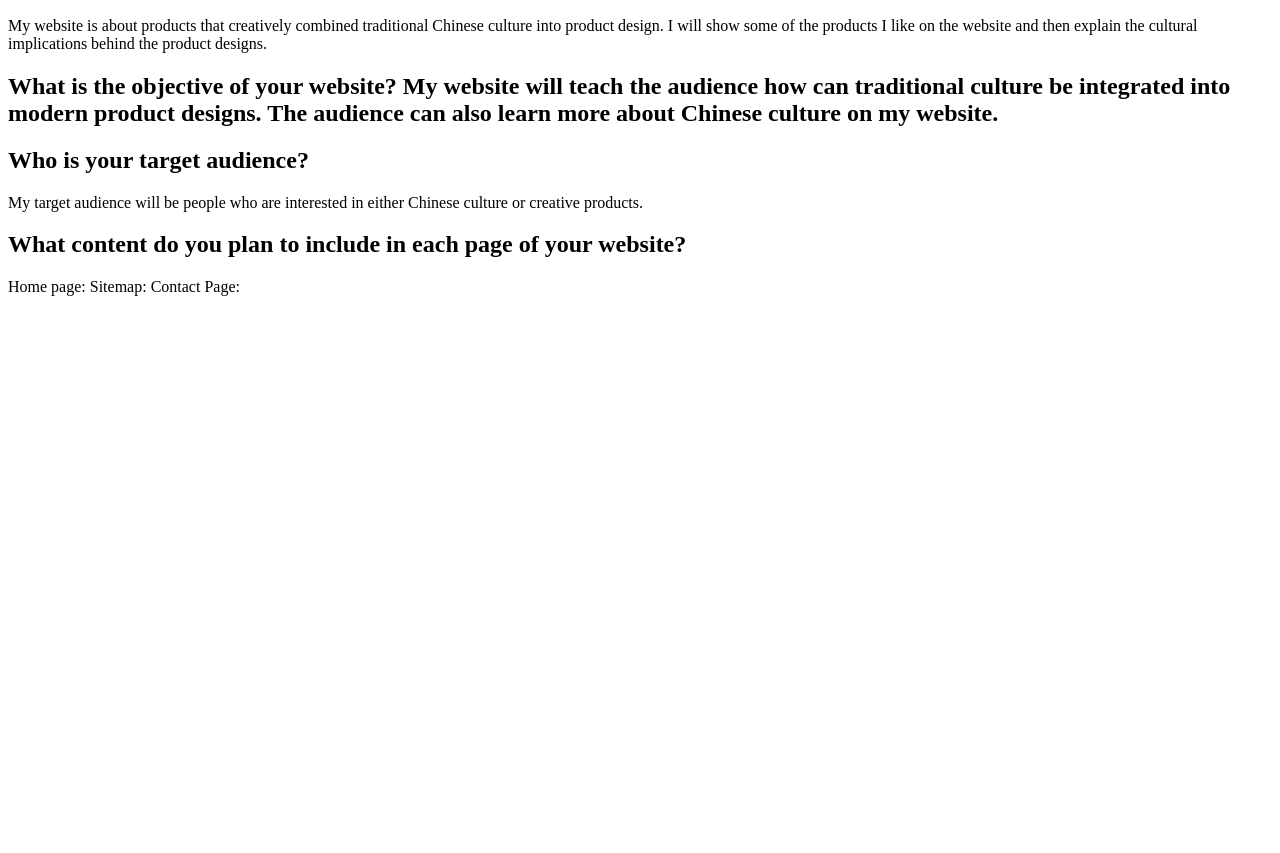
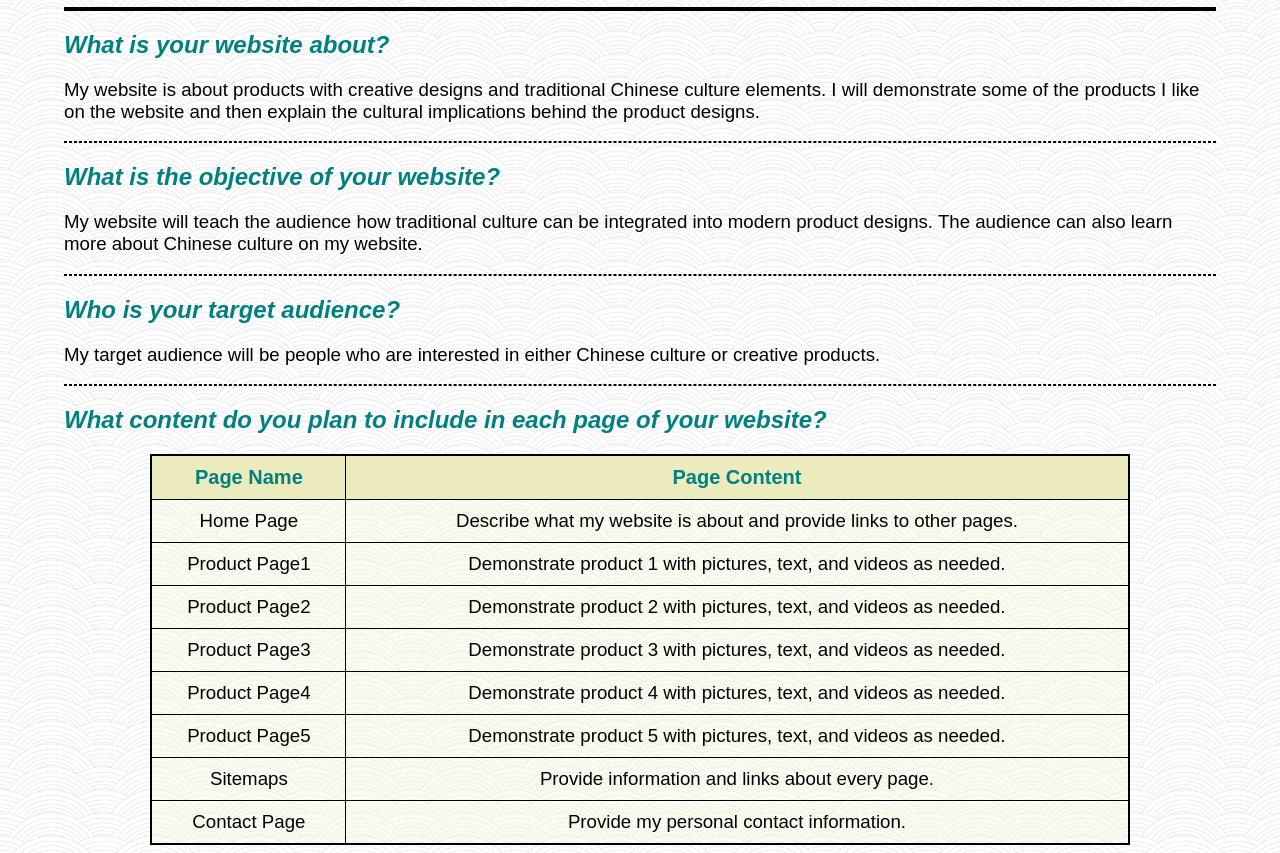
Before and after one commit to xjiang1/Project, a plain HTML site: page proposal.html in a window 1280 px wide. Shown: the part 110-963 px from the top of the page. Before the commit the page ends 800 px from the top, so only its background shows below. Drawn offline with Linux system fonts and the light colour scheme.

Commit message:
updated and finished proposal.html

```diff
--- a/proposal.html
+++ b/proposal.html
@@ -5,25 +5,142 @@
     <meta http-equiv="X-UA-Compatible" content="IE=edge" />
     <meta name="viewport" content="width=device-width, initial-scale=1.0" />
     <title>Proposal</title>
+    <style>
+      body {
+        margin-left: 5%;
+        margin-right: 5%;
+        background: url(images/background1.png);
+      }
+
+      h1 {
+        text-align: center;
+        font-family: Arial, Helvetica, sans-serif;
+        color: teal;
+        font-size: 24pt;
+        margin-top: 30pt;
+        margin-bottom: 30pt;
+      }
+
+      h2 {
+        font-family: Arial, Helvetica, sans-serif;
+        font-size: 18pt;
+        color: teal;
+        font-style: italic;
+      }
+
+      #hr1 {
+        border: 2px solid black;
+      }
+
+      hr {
+        border: 1px dashed black;
+      }
+
+      table {
+        font-family: Arial, Helvetica, sans-serif;
+        font-size: 14pt;
+        border: 2px solid black;
+        width: 85%;
+        border-collapse: collapse;
+        margin-right: auto;
+        margin-left: auto;
+        background-color: rgba(245, 245, 220, 0.384);
+      }
+
+      td {
+        padding: 10px;
+        border: 1px solid black;
+        text-align: center;
+        vertical-align: middle;
+      }
+
+      p {
+        font-size: 14pt;
+        font-family: Arial, Helvetica, sans-serif;
+      }
+
+      #row1 {
+        font-weight: bolder;
+        color: teal;
+        background-color: rgb(235, 235, 190);
+        font-size: 15pt;
+      }
+    </style>
   </head>
   <body>
     <h1>Yvonne Jiang's Project Proposal</h1>
+    <hr id="hr1" />
     <h2>What is your website about?</h2>
-    <p>My website is about products that creatively combined traditional Chinese culture into product design.
-        I will show some of the products I like on the website and then explain the cultural implications behind the product designs. </p>
-    <h2>What is the objective of your website?
-        My website will teach the audience how can traditional culture be integrated into modern product designs.
-        The audience can also learn more about Chinese culture on my website.
-    </h2>
+    <p>
+      My website is about products with creative designs and traditional Chinese
+      culture elements. I will demonstrate some of the products I like on the
+      website and then explain the cultural implications behind the product
+      designs.
+    </p>
+    <hr />
+    <h2>What is the objective of your website?</h2>
+    <p>
+      My website will teach the audience how traditional culture can be
+      integrated into modern product designs. The audience can also learn more
+      about Chinese culture on my website.
+    </p>
+    <hr />
     <h2>Who is your target audience?</h2>
     <p>
-        My target audience will be people who are interested in either Chinese culture or creative products.
+      My target audience will be people who are interested in either Chinese
+      culture or creative products.
     </p>
+    <hr />
     <h2>What content do you plan to include in each page of your website?</h2>
-    <p>
-        Home page:
-        Sitemap:
-        Contact Page:
-    </p>
+    <table>
+      <tr id="row1">
+        <td>Page Name</td>
+        <td>Page Content</td>
+      </tr>
+      <tr class="rows">
+        <td>Home Page</td>
+        <td>
+          Describe what my website is about and provide links to other pages.
+        </td>
+      </tr>
+      <tr class="rows">
+        <td>Product Page1</td>
+        <td>
+          Demonstrate product 1 with pictures, text, and videos as needed.
+        </td>
+      </tr>
+      <tr class="rows">
+        <td>Product Page2</td>
+        <td>
+          Demonstrate product 2 with pictures, text, and videos as needed.
+        </td>
+      </tr>
+      <tr class="rows">
+        <td>Product Page3</td>
+        <td>
+          Demonstrate product 3 with pictures, text, and videos as needed.
+        </td>
+      </tr>
+      <tr class="rows">
+        <td>Product Page4</td>
+        <td>
+          Demonstrate product 4 with pictures, text, and videos as needed.
+        </td>
+      </tr>
+      <tr class="rows">
+        <td>Product Page5</td>
+        <td>
+          Demonstrate product 5 with pictures, text, and videos as needed.
+        </td>
+      </tr>
+      <tr class="rows">
+        <td>Sitemaps</td>
+        <td>Provide information and links about every page.</td>
+      </tr>
+      <tr class="rows">
+        <td>Contact Page</td>
+        <td>Provide my personal contact information.</td>
+      </tr>
+    </table>
   </body>
 </html>
```
Also changed, not shown: images/background1.png (added).
